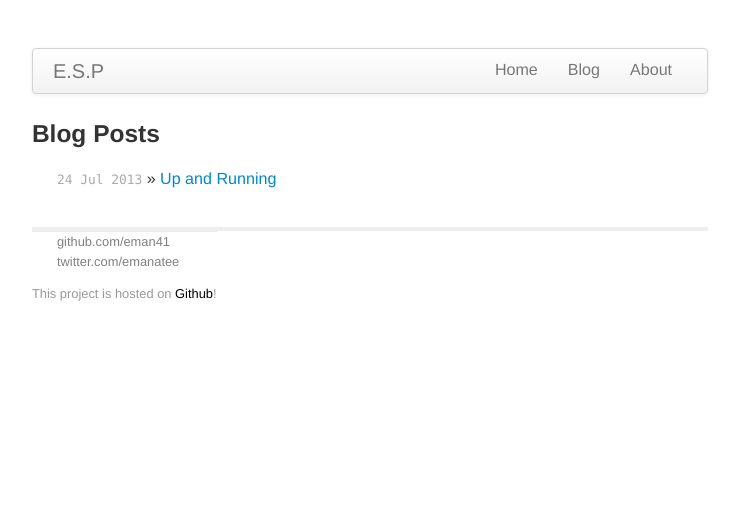
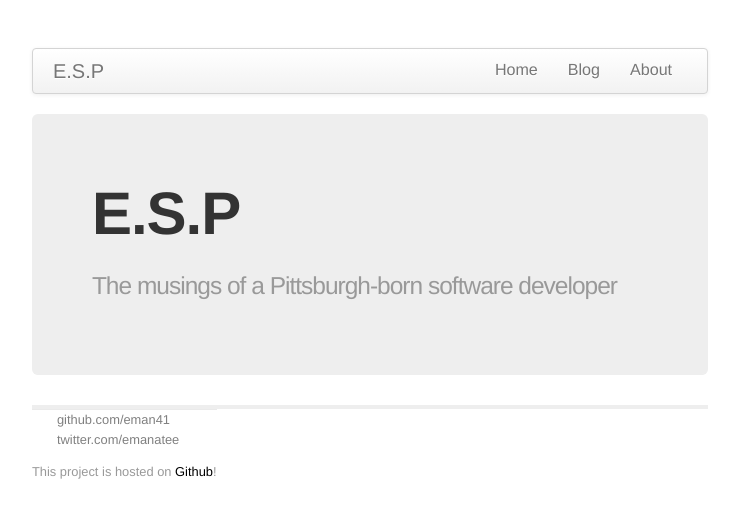
Before and after one commit to eman41/eman41.github.io, a Jekyll site: the page built from index.html, in a window 1280 px wide. Shown: the top 518 px of the page, without its empty margins (270-1009 px from the left). Built offline with Jekyll 4.4.1, drawn with Linux system fonts in a browser that asks for light colours.

Commit message:
Enable bootstrap responsive css

```diff
--- a/_layouts/default.html
+++ b/_layouts/default.html
@@ -5,6 +5,7 @@
         <meta http-equiv="X-UA-Compatible" content="IE=edge,chrome=1">
         <title>{{ page.title }}</title>
         <meta name="viewport" content="width=device-width">
+        <meta name="viewport" content="width=device-width, initial-scale=1.0">
 
         <!-- syntax highlighting CSS -->
         <link rel="stylesheet" href="/css/syntax.css">
@@ -17,7 +18,7 @@
         <!-- Bootstrap/Custom -->
         <link rel="stylesheet" href="/css/main.css">
         <link rel="stylesheet" href="/css/bootstrap.min.css">
-
+        <link rel="stylesheet" href="/css/bootstrap-responsive.min.css" >
     </head>
     <body>
     <script src="http://code.jquery.com/jquery.js"></script>
--- a/index.html
+++ b/index.html
@@ -3,11 +3,8 @@ layout: default
 title: E.S.P
 ---
 
-<div id="home">
-  <h3>Blog Posts</h3>
-  <ul class="posts">
-    {% for post in site.posts %}
-      <li><span>{{ post.date | date_to_string }}</span> &raquo; <a href="{{ post.url }}">{{ post.title }}</a></li>
-    {% endfor %}
-  </ul>
+<div class="hero-unit page-header">
+  <h1>E.S.P
+  	<p><small>The musings of a Pittsburgh-born software developer</small></p>
+  </h1>
 </div>
```
